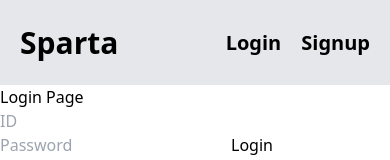
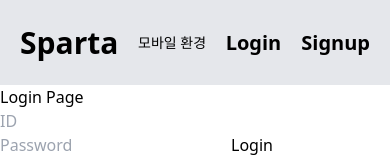
Before and after one commit to yuna-c/react, a React (Vite) app: page /login in a window 390 px wide. Shown: the top 160 px of the page. Built offline with nearby package versions, Linux system fonts and the light colour scheme.

Commit message:
📝 add : tailwind.css 반응형 실습

```diff
--- a/src/components/Header.jsx
+++ b/src/components/Header.jsx
@@ -39,6 +39,11 @@ const Header = () => {
           Sparta
         </Link>
       </h1>
+      <div className="text-sm">
+        <span className="block md:hidden lg:hidden">모바일 환경</span>
+        <span className="hidden md:block lg:hidden">태블릿 환경</span>
+        <span className="hidden md:hidden lg:block">데스크탑 환경</span>
+      </div>
       <nav
         style={{
           display: 'flex',
```
